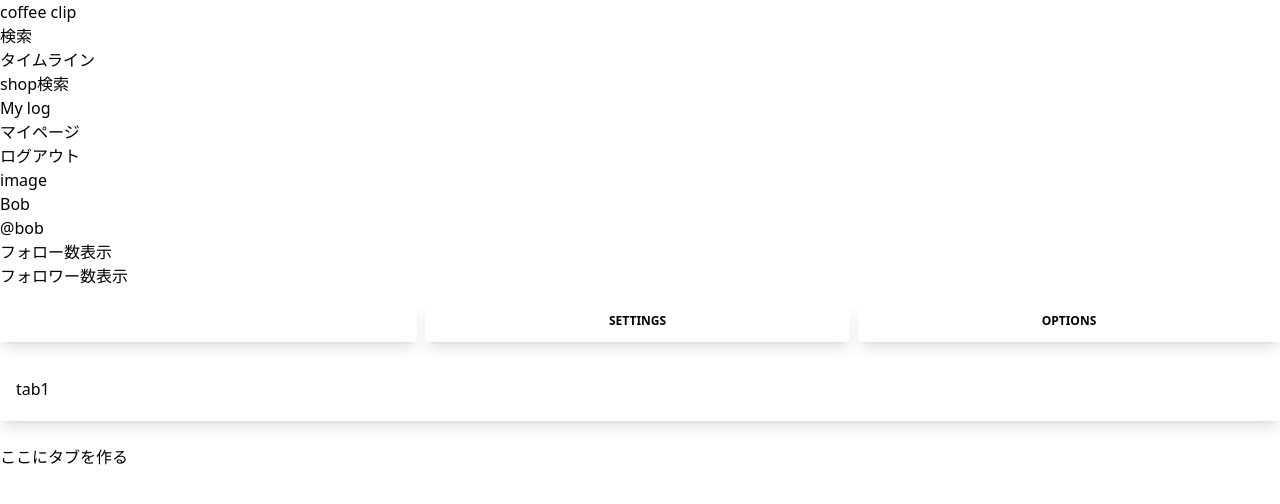
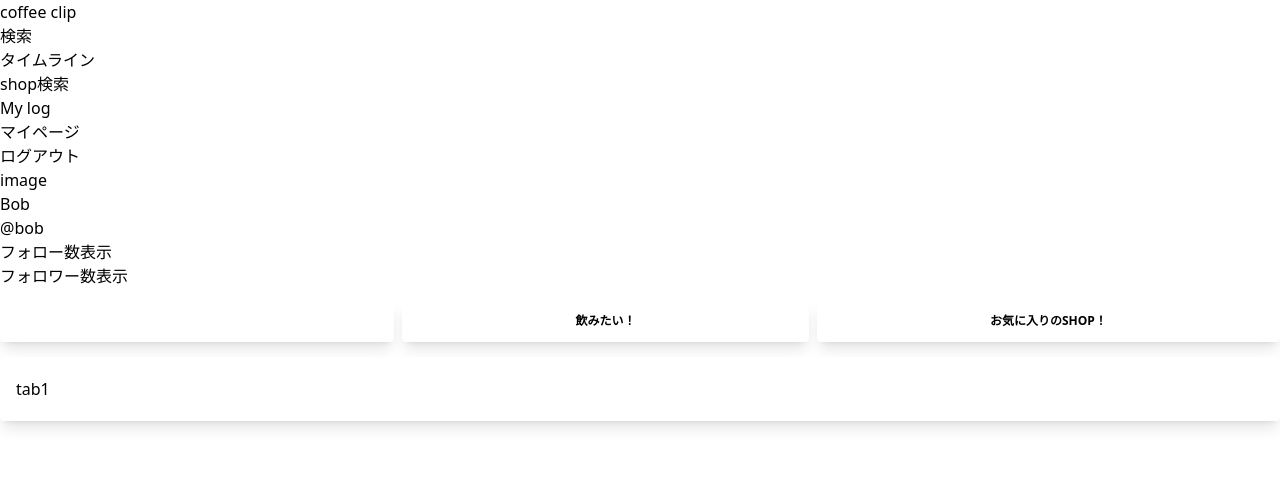
Before and after one commit to ccj7/coffee-clip, a Next.js app in the folder front/: page /user/mypage in a window 1280 px wide. Shown: the top 504 px of the page. Built offline with nearby package versions, Linux system fonts and the light colour scheme.

Commit message:
feat: タブを作成（中身は未構築）

```diff
--- a/front/components/Tab.tsx
+++ b/front/components/Tab.tsx
@@ -1,9 +1,9 @@
 import React from 'react'
 
-// props typeを指定
+// TODO propsの型指定
+// TODO tabの色を変更
 const Tabs = (props: any) => {
   const { color } = props
-
   const [openTab, setOpenTab] = React.useState(1)
   return (
     <>
@@ -29,7 +29,7 @@ const Tabs = (props: any) => {
                 href="#link1"
                 role="tablist"
               >
-                Profile
+                飲んだ！
               </a>
             </li>
             <li className="-mb-px mr-2 last:mr-0 flex-auto text-center">
@@ -48,7 +48,7 @@ const Tabs = (props: any) => {
                 href="#link2"
                 role="tablist"
               >
-                Settings
+                飲みたい！
               </a>
             </li>
             <li className="-mb-px mr-2 last:mr-0 flex-auto text-center">
@@ -67,7 +67,7 @@ const Tabs = (props: any) => {
                 href="#link3"
                 role="tablist"
               >
-                Options
+                お気に入りのshop！
               </a>
             </li>
           </ul>
--- a/front/pages/user/mypage.tsx
+++ b/front/pages/user/mypage.tsx
@@ -27,6 +27,7 @@ function Mypage() {
   //　user情報を取得
   useEffect(() => {
     const getUser = async (authId: string) => {
+      //　🚫エラーになるのでコメントアウトしてます！
       //   const res: any = await axios.get(`/api/users/${authId}`)
       //   setUserInfo(res)
     }
@@ -47,9 +48,7 @@ function Mypage() {
       <p>フォロー数表示</p>
       <p>フォロワー数表示</p>
       <section>
-        <Tabs color="pink" />
-        {/* TODO ここにタブを作る */}
-        <p>ここにタブを作る</p>
+        <Tabs color="amber" />
       </section>
     </div>
   )
```
